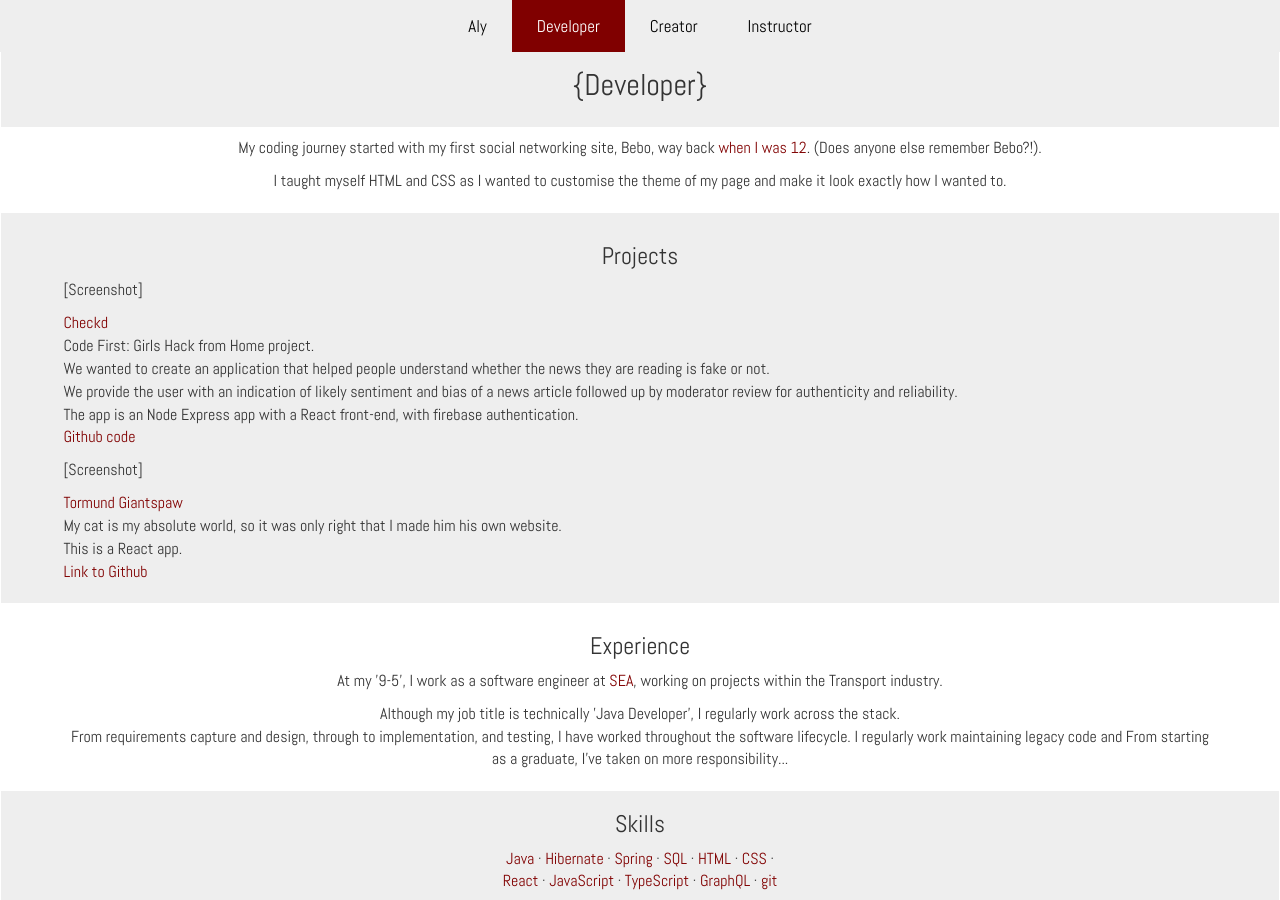
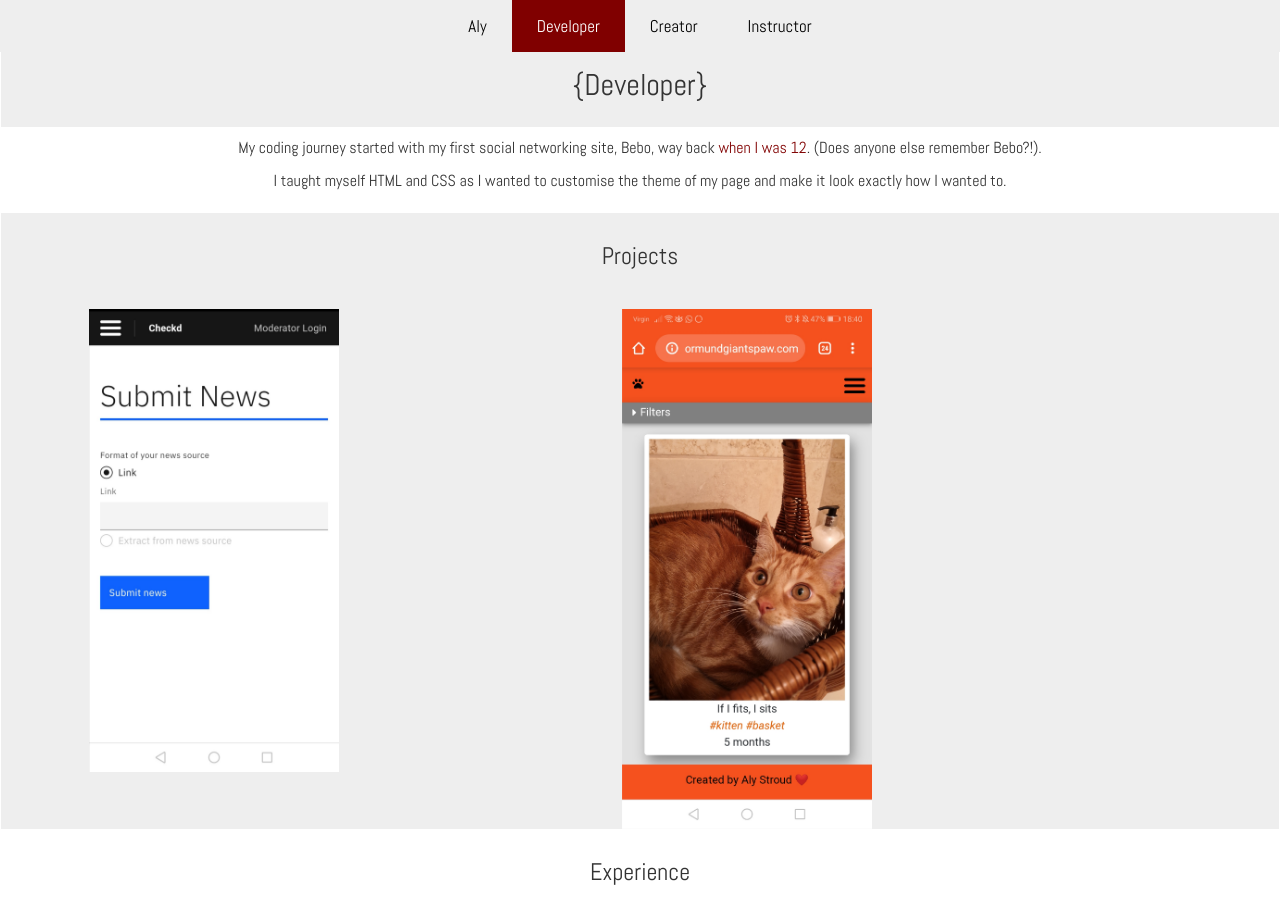
Before and after one commit to alystroud/alystroud.github.io, a plain HTML site: page developer.html in a window 1280 px wide. Shown: the top 900 px of the page. Drawn offline with Linux system fonts and the light colour scheme.

Commit message:
Improvements to project card, add correct Tormund image

```diff
--- a/css/developer.css
+++ b/css/developer.css
@@ -1,11 +1,9 @@
 .card-body {
   margin: 0;
-  width: 100%;
   height: 100%;
   display: flex;
-  /* justify-content: space-around;
-  align-items: center; */
   flex-wrap: wrap;
+  justify-content: center;
 }
 
 .card-container {
@@ -13,7 +11,6 @@
   width: 250px;
   height: 500px;
   perspective: 250px;
-  background-color: pink;
 }
 
 .card {
@@ -27,37 +24,25 @@
   position: absolute;
   display: flex;
   flex-direction: column;
-  /* justify-content: center;
-  align-items: center; */
   backface-visibility: hidden;
 }
 
 .front {
   margin-left: -100px;
-  /*border: 2px solid black;
-  background: url("http://placehold.it/250x250"); */
 }
-
-/* .front:hover {
-  bottom: 2px;
-  left: 2px;
-  box-shadow: 0px 0px 20px 1px #000;
-} */
 
 .back {
   margin-left: -100px;
-  /* border: 2px solid black;
-  background: url("http://placehold.it/100x100"); */
   transform: rotateY(180deg);
+  padding: 10px;
 }
-
-/* .back:hover {
-  bottom: 2px;
-  right: 2px;
-  box-shadow: 0px 0px 20px 1px #000;
-} */
 
 .project-screenshot {
   width: 250px;
   height: auto;
 }
+
+.github {
+  width: 50px;
+  height: auto;
+}
--- a/developer.html
+++ b/developer.html
@@ -30,32 +30,65 @@
     </div>
     <div class="row block-text greyRow">
       <h3 class="text-center">Projects</h3>
-      <div>
-        <p class="text-center">
-          <p>[Screenshot]</p>
-          <a href="https://checkd-news.herokuapp.com">
-            Checkd
-          </a><br /> Code First: Girls Hack from Home project.<br />
+    </div>
+    <div class="row greyRow">
+      <div class="col-lg-4 col-md-6 col-sm-6 col-xs-12 card-body">
+        <div class="card-container">
+          <div class="card" onclick="flip(event)">
+            <div class="front">
+              <img src="images/Checkd.jpg"
+                   alt="Screenshot of Checkd News"
+                   class="project-screenshot"/>
+            </div>
+            <div class="back">
+              <a href="https://checkd-news.herokuapp.com">Checkd</a>
+              <p>Code First: Girls Hack from Home project.<br />
                   We wanted to create an application that helped people understand whether
                   the news they are reading is fake or not. <br />We provide the user with an
                   indication of likely sentiment and bias of a news article followed
                   up by moderator review for authenticity and reliability.<br />
-            The app is an Node Express app with a React front-end, with firebase authentication.
-          <br />
-          <a href="https://github.com/meganjohn/Checkd">Github code</a>
               </p>
+              <p>Tech and tools:
+                <ul>
+                  <li>React</li>
+                  <li>Node / Express</li>
+                  <li>Python</li>
+                  <li>Firebase</li>
+                  <li>IBM Carbon</li>
+                </ul>
+              </p>
+              <a href="https://github.com/meganjohn/Checkd" class="github">
+                <img src="images/github.svg" title="Github"/>
+              </a>
             </div>
-      <div>
-        <p class="text-center">
-          <p>[Screenshot]</p>
-          <a href="https://tormund-giantspaw.herokuapp.com/">
-            Tormund Giantspaw
-          </a><br />
-          My cat is my absolute world, so it was only right that I made him his own website.
-          <br />This is a React app.
-          <br />
-          <a href="https://github.com/alystroud/tormund-giantspaw">Link to Github</a>
+          </div>
+        </div>
+      </div>
+      <div class="col-lg-6 col-md-6 col-sm-6 col-xs-12 card-body">
+        <div class="card-container">
+          <div class="card" onclick="flip(event)">
+            <div class="front">
+              <img src="images/tormundgiantspaw.jpg"
+                   alt="Screenshot of Tormund Giantspaw"
+                  class="project-screenshot"/>
+            </div>
+            <div class="back">
+              <a href="https://www.tormundgiantspaw.com">Tormund Giantspaw</a>
+              <p>My cat is my absolute world, so it was only right that I made him his own website.
               </p>
+              <p>Tech and tools:
+                <ul>
+                  <li>React</li>
+                  <li>HTML</li>
+                  <li>CSS</li>
+                </ul>
+              </p>
+              <a href="https://github.com/alystroud/tormund-giantspaw" class="github">
+                <img src="images/github.svg" title="Github"/>
+              </a>
+            </div>
+          </div>
+        </div>
       </div>
     </div>
     <div class="row block-text text-center">
@@ -88,26 +121,6 @@
         </ul>
       </p>
     </div>
-    <div class="card-body">
-      <div class="card-container">
-        <div class="card" onclick="flip(event)">
-          <div class="front">
-            <img src="images/Checkd.jpg"
-                 alt="Screenshot of Checkd News"
-                 class="project-screenshot"/>
-          </div>
-          <div class="back">
-            <p>Code First: Girls Hack from Home project.<br />
-              We wanted to create an application that helped people understand whether
-              the news they are reading is fake or not. <br />We provide the user with an
-              indication of likely sentiment and bias of a news article followed
-              up by moderator review for authenticity and reliability.<br />
-              The app is an Node Express app with a React front-end, with firebase authentication.
-            </p>
-          </div>
-        </div>
-      </div>
-    </div>
     <div class="row greyRow footer" padding-bottom="50px">
         <div class="col-lg-12 col-md-12">
           <h2 class="text-center">Let's Connect</h2>
```
Also changed, not shown: images/github.svg (added), images/tormundgiantspaw.jpg (added). Lines whose indentation alone changed are shown as unchanged.
